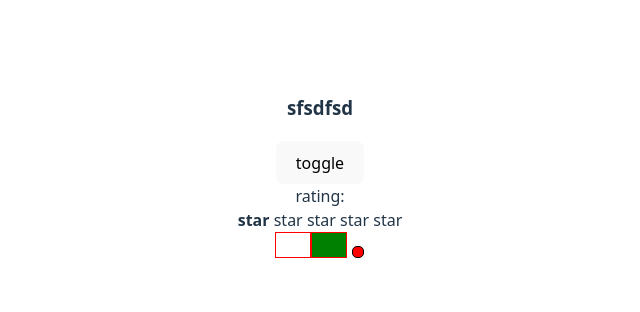
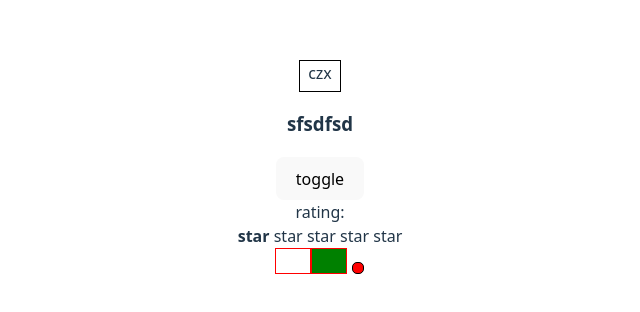
Before and after one commit to gorbanev1/reactkabzda, a React (Vite) app in the folder KabzdaCopySB/: page / in a window 1280 px wide. Shown: the part 230-542 px from the top of the page, without its empty margins (320-960 px from the left). Built offline with nearby package versions, Linux system fonts and the light colour scheme.

Commit message:
select 38

```diff
--- a/KabzdaCopySB/src/App.tsx
+++ b/KabzdaCopySB/src/App.tsx
@@ -4,6 +4,7 @@ import {Accordion} from "./components/Accordion";
 import {UncontrolledRating} from "./components/UncontrolledRating";
 import {OnOff} from "./components/OnOff";
 import {v1} from 'uuid'
+import {Select} from "./components/Select/Select.tsx";
 
 
 function App() {
@@ -23,8 +24,14 @@ function App() {
     }
 
     let [value, setValue]=useState<1|2|3|4|5>(1)
+    const items1= [
+        {title: "sdfsd", value: "1212"},
+        {title: "sd1q11fsd", value: "12sdfsd12"},
+        {title: "sdfssdfsdd", value: "12sdfs12"},
+    ]
     return (
         <>
+            <Select onChange={()=>{}} items={items1}/>
             <Accordion title={"sfsdfsd"} open={open} setOpen={setOpen} items={items}/>
             <UncontrolledRating/>
 
--- a/KabzdaCopySB/src/components/Select/Select.module.css
+++ b/KabzdaCopySB/src/components/Select/Select.module.css
@@ -1,7 +1,17 @@
-.select {
+.select span.main{
+    border: 1px solid black;
+    display: inline-block;
+    min-height: 30px;
+    min-width: 40px;
+}
+
+.items {
+    padding: 5px;
+
+    position: absolute;
     border: 1px solid black;
 }
 
-.items {
-    border: 1px solid black;
+.select.active .item {
+    display: block;
 }
--- a/KabzdaCopySB/src/components/Select/Select.tsx
+++ b/KabzdaCopySB/src/components/Select/Select.tsx
@@ -1,22 +1,43 @@
 import type {HandlerFunction} from "storybook/actions";
 import s from './Select.module.css'
+import React from "react";
 
 type ItemType = {
     title: string
     value: any
 }
 
-type SelectPropsType ={
+type SelectPropsType = {
     value?: any
-    onChange: HandlerFunction
+    onChange: (v: any) => void
     items: ItemType[]
 }
 
-export function Select(props: SelectPropsType){
+const items= [
+    {title: "sdfsd", value: "1212"},
+    {title: "sd1q11fsd", value: "12sdfsd12"},
+    {title: "sdfssdfsdd", value: "12sdfs12"},
+]
+
+export function Select(props: SelectPropsType) {
+    const [active, setActive] = React.useState(false);
+    const toggleItems = ()=>{
+        setActive(!active);
+
+    }
     return (
         <div className={s.select}>
-            <h2>{props.value}</h2>
-            {props.items.map(i=><div>{i.title}</div>)}
+            <span className={s.main} onClick={toggleItems}>{props.value} czx</span>
+            {
+                active&&
+                <div className={s.items}>
+                {props.items.map(i => <div
+                onClick={()=>props.onChange(i.value)}
+                >{i.title}</div>)
+
+                }
+            </div>
+            }
         </div>
     )
 }
```
Also changed, not shown: 1 other file (tests, documents, lock files or other folders).
